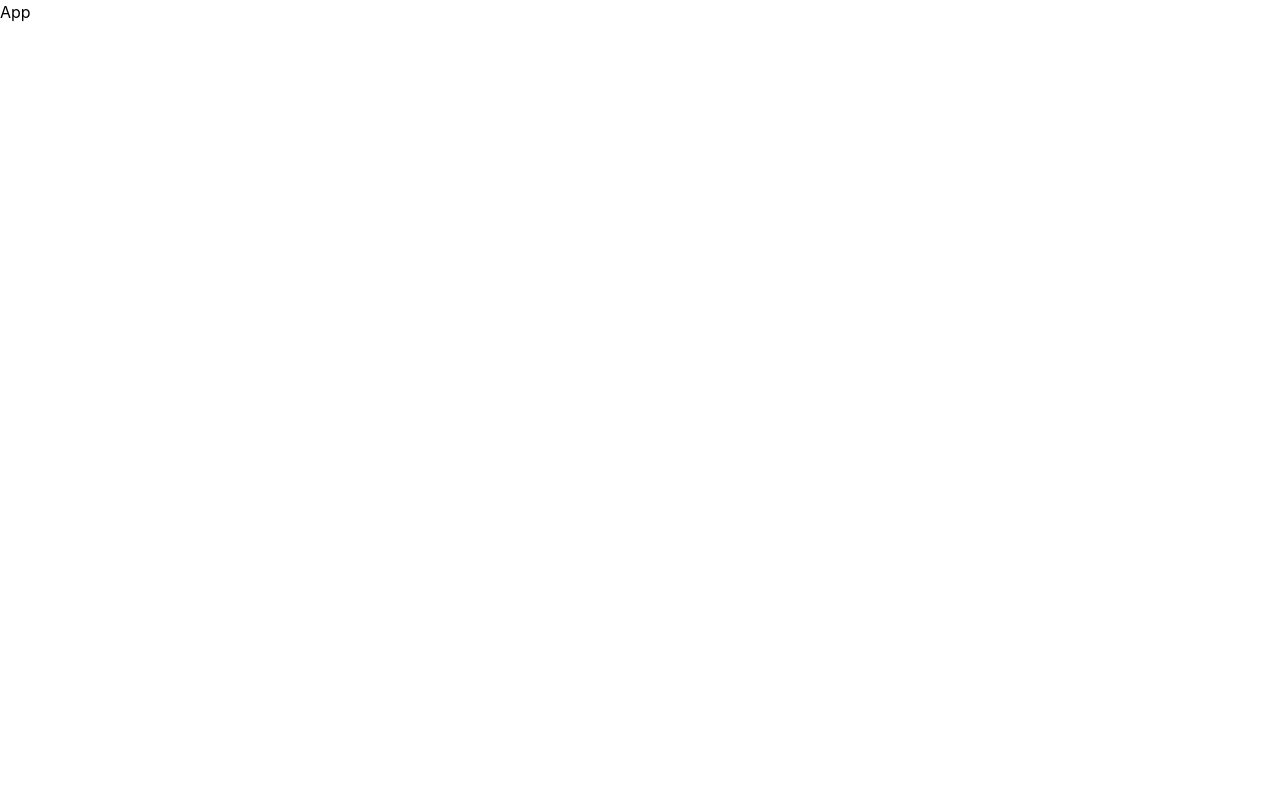
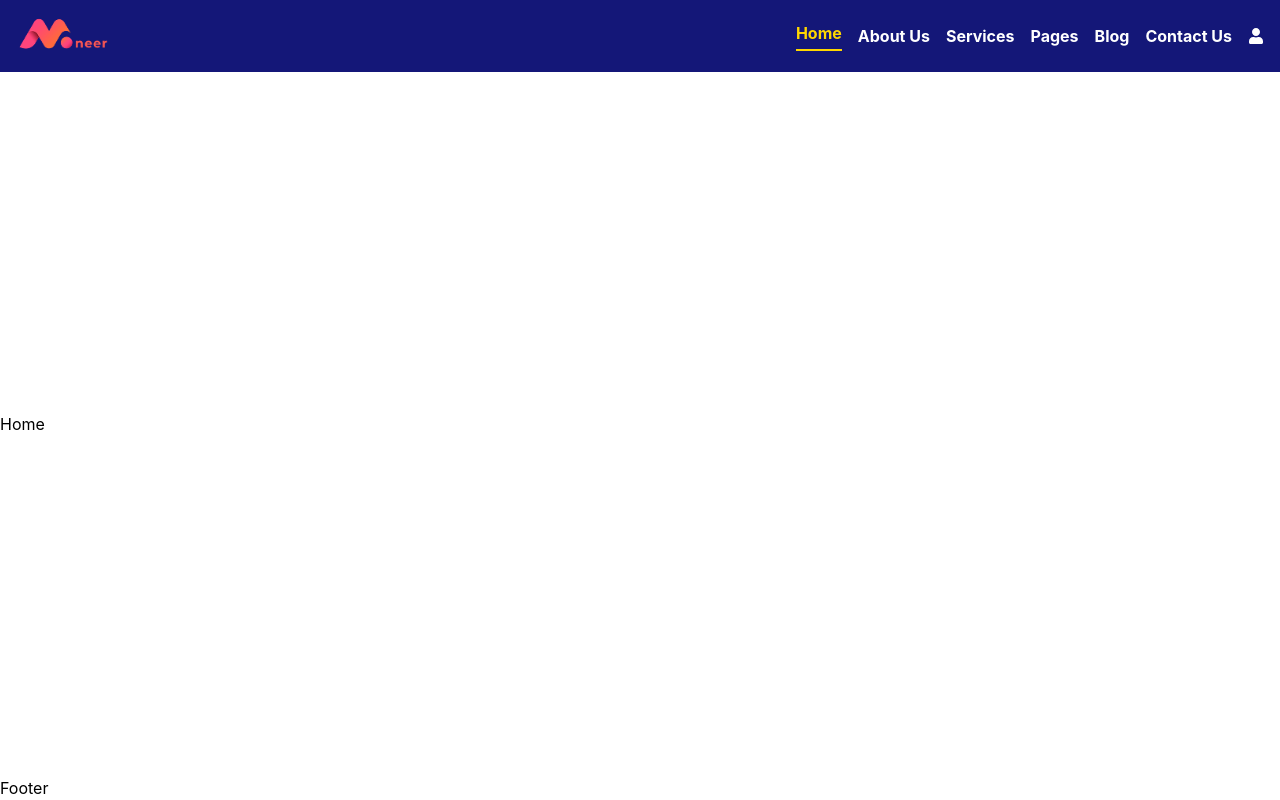
Before and after one commit to mdomarfaruksiam/crypto, a React (Vite) app in the folder frontend/: page / in a window 1280 px wide. Built offline with nearby package versions, Linux system fonts and the light colour scheme.

Commit message:
nav bar completed

```diff
--- a/frontend/index.html
+++ b/frontend/index.html
@@ -4,6 +4,11 @@
 <head>
   <meta charset="UTF-8" />
   <link rel="icon" type="image/svg+xml" href="/favicon.svg" />
+  <link rel="preconnect" href="https://fonts.googleapis.com">
+  <link rel="preconnect" href="https://fonts.gstatic.com" crossorigin>
+  <link
+    href="https://fonts.googleapis.com/css2?family=Lato:ital,wght@0,100;0,300;0,400;0,700;0,900;1,100;1,300;1,400;1,700;1,900&display=swap"
+    rel="stylesheet">
   <meta name="viewport" content="width=device-width, initial-scale=1.0" />
   <title>Crypto</title>
 </head>
--- a/frontend/src/App.jsx
+++ b/frontend/src/App.jsx
@@ -1,7 +1,12 @@
 import React from 'react'
+import { RouterProvider } from 'react-router'
+
+import Routes from './routes/Routes'
+import { ToastContainer } from 'react-toastify'
 
 export default function App() {
-  return (
-    <div>App</div>
-  )
+  return <>
+    <RouterProvider router={Routes} />
+    <ToastContainer />
+  </>
 }
--- /dev/null
+++ b/frontend/src/components/Footer.jsx
@@ -0,0 +1,7 @@
+import React from 'react'
+
+export default function Footer() {
+    return (
+        <div>Footer</div>
+    )
+}
--- /dev/null
+++ b/frontend/src/components/Nav.jsx
@@ -0,0 +1,71 @@
+import React, { useState } from 'react'
+import { FaUser, FaBars, FaTimes } from 'react-icons/fa'
+import { useNavigate } from 'react-router'
+
+
+import logo from '../../public/Logo.png'
+
+export default function Nav() {
+    const navigate = useNavigate()
+    const [menuOpen, setMenuOpen] = useState(false)
+
+    const [links, setLinks] = useState([
+        { text: 'Home', href: '/', active: true },
+        { text: 'About Us', href: '/about-us', active: false },
+        { text: 'Services', href: '/services', active: false },
+        { text: 'Pages', href: '/pages', active: false },
+        { text: 'Blog', href: '/blog', active: false },
+        { text: 'Contact Us', href: '/contact-us', active: false },
+        { icon: FaUser, href: '/profile', active: false },
+    ])
+
+    const updateActiveLink = (e, index) => {
+        e.preventDefault()
+
+        const updatedLinks = links.map((l, i) => ({
+            ...l,
+            active: i === index,
+        }))
+
+        setLinks(updatedLinks)
+        navigate(links[index].href)
+        setMenuOpen(false)
+    }
+
+    return (
+        <header>
+            <nav className='bg-[#141778]'>
+                <div className='container mx-auto flex justify-between items-center p-4 relative'>
+                    <img src={logo} alt='neer logo' className='h-10' />
+
+                    {/* Hamburger button (mobile only) */}
+                    <button
+                        className='text-white text-2xl sm:hidden cursor-pointer'
+                        onClick={() => setMenuOpen(!menuOpen)}
+                    >
+                        {menuOpen ? <FaTimes /> : <FaBars />}
+                    </button>
+
+                    {/* Navigation menu */}
+                    <ul
+                        className={`${menuOpen ? 'flex' : 'hidden'} flex-col absolute top-full left-0 w-full bg-[#141778] sm:flex sm:flex-row sm:static sm:w-auto sm:bg-transparent items-center sm:gap-4 text-white text-[16px] font-bold`}
+                    >
+                        {links.map((link, index) => {
+                            const Icon = link.icon
+
+                            return (
+                                <li
+                                    key={index}
+                                    onClick={(e) => updateActiveLink(e, index)}
+                                    className={`cursor-pointer w-full sm:w-auto text-center sm:text-left px-4 py-3 sm:p-0  ${link.active ? 'text-[#FFD700]' : 'text-white'} ${index % 2 === 0 ? 'bg-[#0f1260]  sm:bg-transparent' : ''} flex flex-col gap-1`}>
+                                    {Icon ? <Icon className='mx-auto sm:mx-0' /> : link.text}
+                                    <span className={`${link.active ? 'border border-[#FFD700]' : 'hidden'}`} />
+                                </li>
+                            )
+                        })}
+                    </ul>
+                </div>
+            </nav>
+        </header>
+    )
+}
--- a/frontend/src/index.css
+++ b/frontend/src/index.css
@@ -1 +1,3 @@
 @import "tailwindcss";
+
+@import url('https://fonts.googleapis.com/css2?family=Lato:ital,wght@0,100;0,300;0,400;0,700;0,900;1,100;1,300;1,400;1,700;1,900&display=swap');
--- /dev/null
+++ b/frontend/src/outlets/Layouts.jsx
@@ -0,0 +1,14 @@
+import React from 'react'
+import { Outlet } from 'react-router'
+import Nav from '../components/Nav'
+import Footer from '../components/Footer'
+
+export default function Layouts() {
+    return (
+        <div className='flex flex-col justify-between min-h-dvh'>
+            <Nav />
+            <Outlet />
+            <Footer />
+        </div>
+    )
+}
--- /dev/null
+++ b/frontend/src/routes/Routes.jsx
@@ -0,0 +1,24 @@
+import React from 'react'
+import { createBrowserRouter } from 'react-router'
+import { toast } from 'react-toastify'
+import Layouts from '../outlets/Layouts'
+
+
+const Routes = createBrowserRouter([
+    {
+        path: '/',
+        element: <Layouts />,
+        children: [
+            {
+                index: true,
+                element: <div>Home</div>
+            },
+            {
+                path: '*',
+                element: <div>404 Not Found</div>
+            }
+        ]
+    }
+])
+
+export default Routes
```
Also changed, not shown: frontend/public/Header (2).png (added), frontend/public/Logo.png (added).
